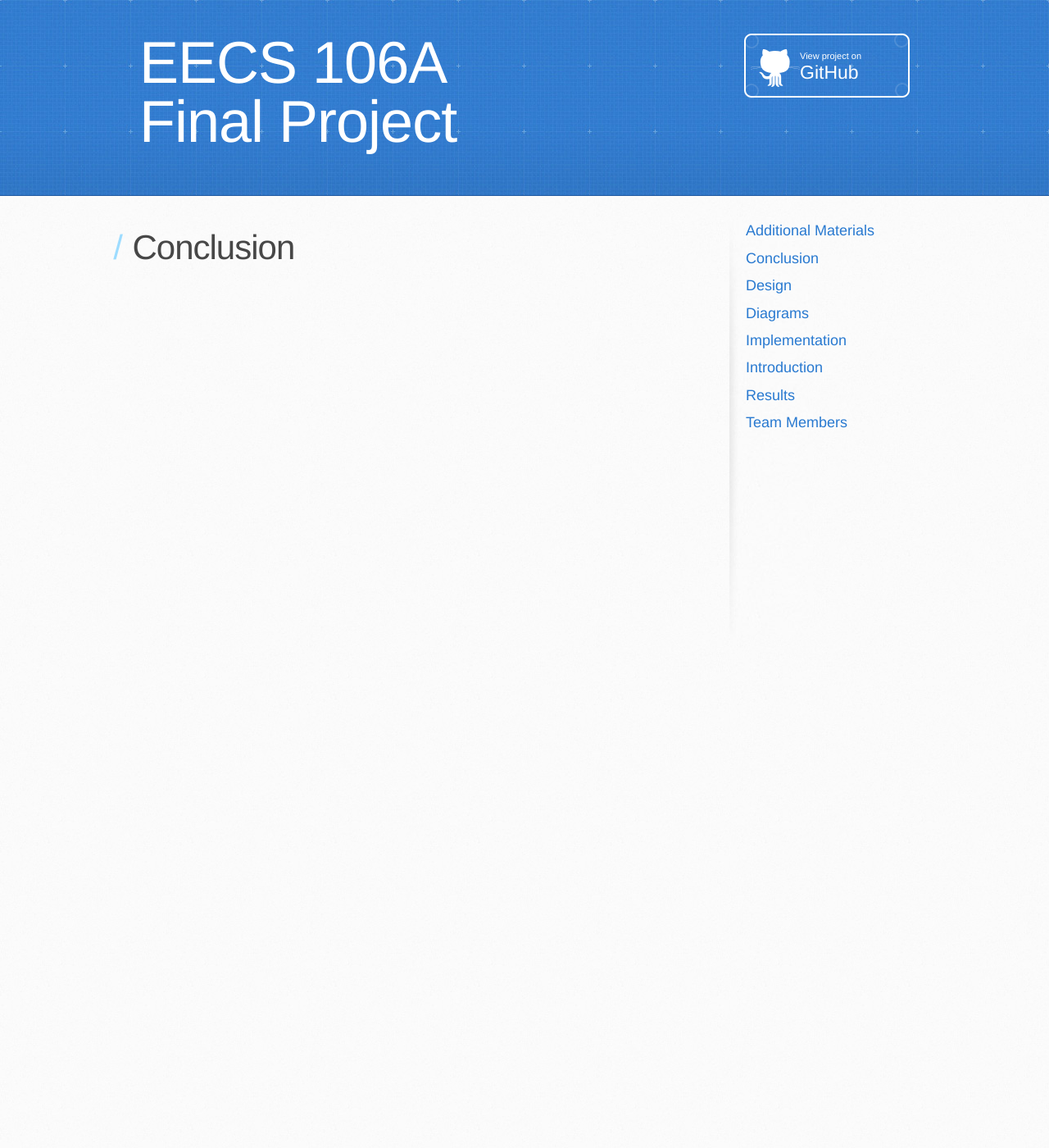
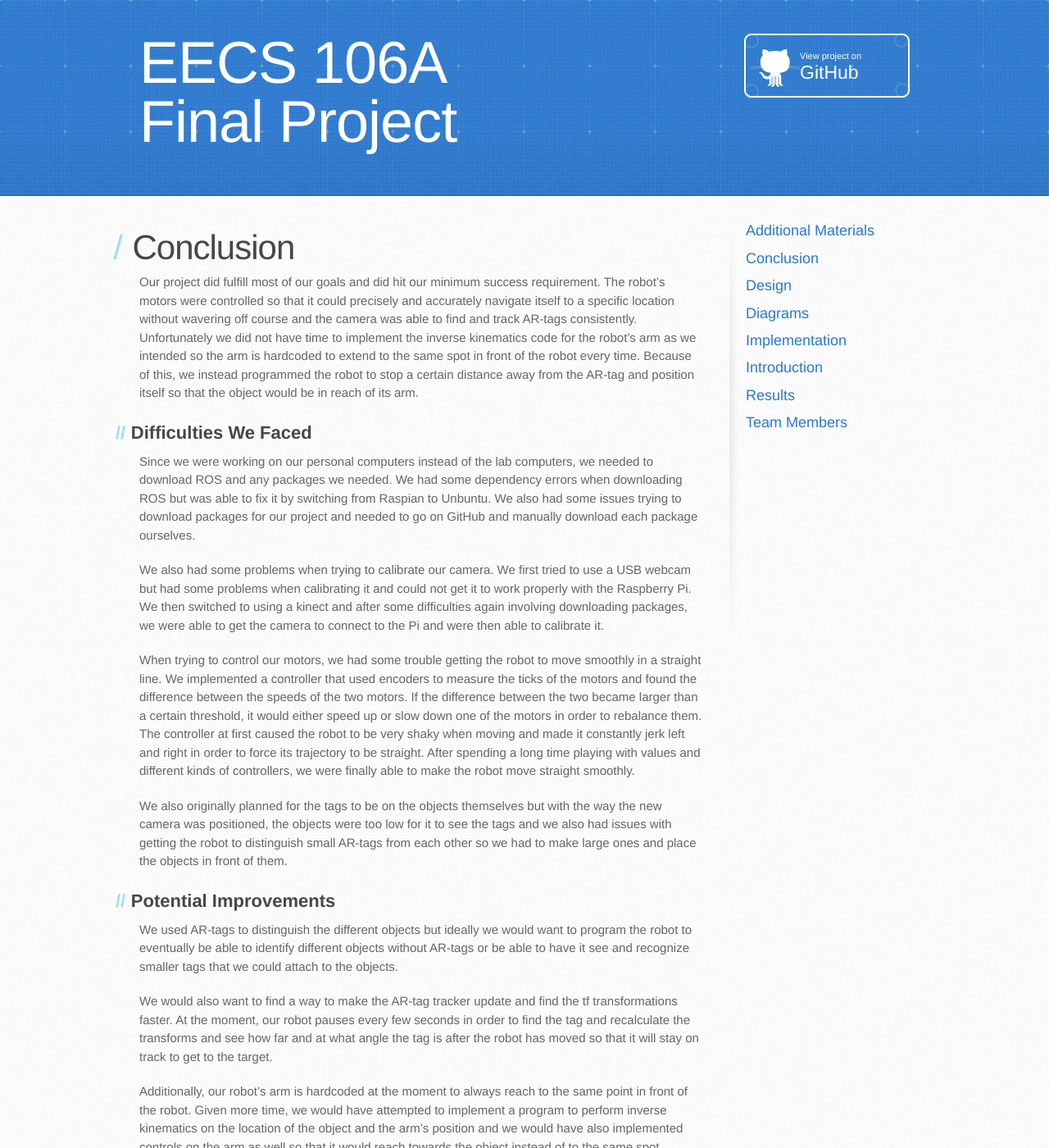
Before and after one commit to raymondbacco/106Arobot, a Jekyll site: the page built from docs/conclusion.md, in a window 1280 px wide and 1400 px high. Shown: the whole window at 82% size. Built offline with Jekyll 4.4.1, drawn with Linux system fonts in a browser that asks for light colours; our own code applies the rules of GitHub Pages for plain Markdown files; the repository's description, which GitHub fills in, is left out; some of the changed text lies outside the part shown.

Commit message:
Update conclusion.md

```diff
--- a/docs/conclusion.md
+++ b/docs/conclusion.md
@@ -1 +1,23 @@
 # Conclusion
+
+Our project did fulfill most of our goals and did hit our minimum success requirement. The robot's motors were controlled so that it could precisely and accurately navigate itself to a specific location without wavering off course and the camera was able to find and track AR-tags consistently. Unfortunately we did not have time to implement the inverse kinematics code for the robot's arm as we intended so the arm is hardcoded to extend to the same spot in front of the robot every time. Because of this, we instead programmed the robot to stop a certain distance away from the AR-tag and position itself so that the object would be in reach of its arm.
+
+## Difficulties We Faced
+
+Since we were working on our personal computers instead of the lab computers, we needed to download ROS and any packages we needed. We had some dependency errors when downloading ROS but was able to fix it by switching from Raspian to Unbuntu. We also had some issues trying to download packages for our project and needed to go on GitHub and manually download each package ourselves.
+
+We also had some problems when trying to calibrate our camera. We first tried to use a USB webcam but had some problems when calibrating it and could not get it to work properly with the Raspberry Pi. We then switched to using a kinect and after some difficulties again involving downloading packages, we were able to get the camera to connect to the Pi and were then able to calibrate it.
+
+When trying to control our motors, we had some trouble getting the robot to move smoothly in a straight line. We implemented a controller that used encoders to measure the ticks of the motors and found the difference between the speeds of the two motors. If the difference between the two became larger than a certain threshold, it would either speed up or slow down one of the motors in order to rebalance them. The controller at first caused the robot to be very shaky when moving and made it constantly jerk left and right in order to force its trajectory to be straight. After spending a long time playing with values and different kinds of controllers, we were finally able to make the robot move straight smoothly.
+
+We also originally planned for the tags to be on the objects themselves but with the way the new camera was positioned, the objects were too low for it to see the tags and we also had issues with getting the robot to distinguish small AR-tags from each other so we had to make large ones and place the objects in front of them.
+
+## Potential Improvements
+
+We used AR-tags to distinguish the different objects but ideally we would want to program the robot to eventually be able to identify different objects without AR-tags or be able to have it see and recognize smaller tags that we could attach to the objects.
+
+We would also want to find a way to make the AR-tag tracker update and find the tf transformations faster. At the moment, our robot pauses every few seconds in order to find the tag and recalculate the transforms and see how far and at what angle the tag is after the robot has moved so that it will stay on track to get to the target.
+
+Additionally, our robot's arm is hardcoded at the moment to always reach to the same point in front of the robot. Given more time, we would have attempted to implement a program to perform inverse kinematics on the location of the object and the arm's position and we would have also implemented controls on the arm as well so that it would reach towards the object instead of to the same spot.
+
+We also would have liked to make a URDF (Universal Robot Description Format) of our robot in order to use RViz MoveIt Control.
```
